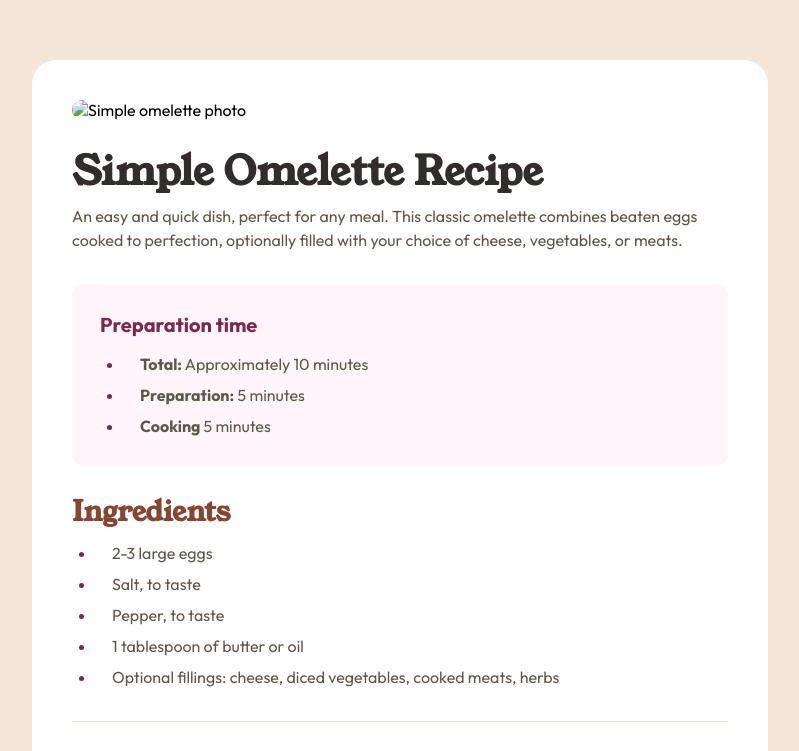
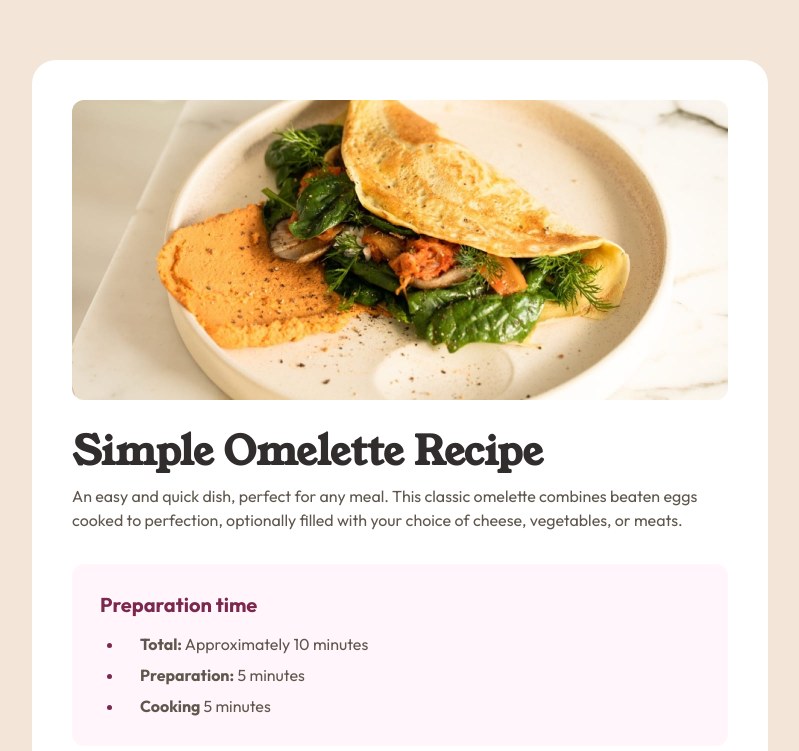
Before and after one commit to psdesignro/recipies-page, a plain HTML site: page index.html in a window 1280 px wide. Shown: the top 751 px of the page, without its empty margins (240-1039 px from the left). Drawn offline with Linux system fonts and the light colour scheme; the site is published under a folder, as on GitHub Pages, so addresses that start at the root find nothing.

Commit message:
fix image src path

```diff
--- a/index.html
+++ b/index.html
@@ -20,7 +20,7 @@
   <section class="main-page">
 
     <div class="recipe-container">
-    <img src="/assets/images/image-omelette.jpeg" alt="Simple omelette photo" class="featured-image">
+    <img src="assets/images/image-omelette.jpeg" alt="Simple omelette photo" class="featured-image">
    <div class="text-container">
     <div class="title-tagline">
     <h1>Simple Omelette Recipe</h1>
```
